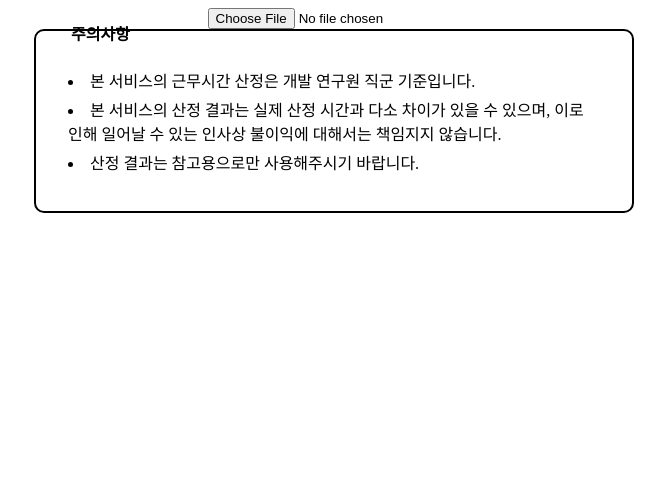
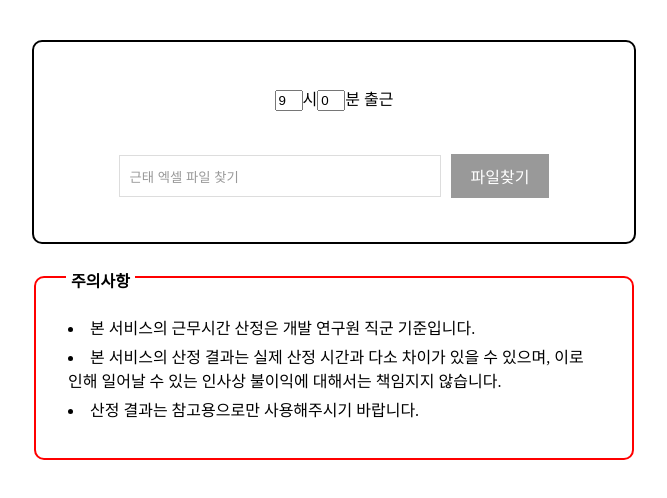
Before and after one commit to mucho7/fridayTboong, a React (Create React App) app: page / in a window 1280 px wide. Shown: the top 498 px of the page, without its empty margins (306-973 px from the left). Built offline with nearby package versions, Linux system fonts and the light colour scheme.

Commit message:
[feat] 엑셀 입력 디자인

```diff
--- a/src/App.tsx
+++ b/src/App.tsx
@@ -1,10 +1,10 @@
 import styled from "styled-components";
-import { Warning, ExcelInput } from "./components";
+import { Warning, UserInput } from "./components";
 
 function App() {
   return (
     <TmaxWrapper>
-      <ExcelInput />
+      <UserInput />
       <Warning />
     </TmaxWrapper>
   );
--- /dev/null
+++ b/src/components/UserInput.tsx
@@ -0,0 +1,36 @@
+import { useState } from "react";
+
+import { ExcelInput, TimeInput } from "./input";
+import { WorkTimeView } from "./";
+import styled from "styled-components";
+
+const UserInput = () => {
+  const [excelFile, setExcelFile] = useState<string[][]>([]);
+
+  return (
+    <>
+      {excelFile.length !== 0 ? <WorkTimeView excelFile={excelFile} /> : <></>}
+
+      <InputWrapper>
+        <TimeInput />
+        <ExcelInput setExcelFile={setExcelFile} />
+      </InputWrapper>
+    </>
+  );
+};
+const InputWrapper = styled.div`
+  display: flex;
+  justify-content: space-evenly;
+  align-items: center;
+  flex-direction: column;
+
+  width: 100%;
+  max-width: 600px;
+  height: 200px;
+  margin: 2rem 0;
+
+  border: 2px solid black;
+  border-radius: 10px;
+`;
+
+export default UserInput;
--- a/src/components/Warning.tsx
+++ b/src/components/Warning.tsx
@@ -20,7 +20,7 @@ const Warning = () => {
 
 const WarningContainer = styled.div`
   position: relative;
-  border: 2px solid black;
+  border: 2px solid red;
   border-radius: 10px;
   padding: 2rem;
 `;
@@ -29,7 +29,7 @@ const WarningSign = styled.div`
   position: absolute;
   top: -10px;
   left: 30px;
-  background-color: var(--color-background);
+  background-color: white;
   font-weight: 600;
   padding: 0px 5px;
 `;
--- a/src/components/WorkTimeView.tsx
+++ b/src/components/WorkTimeView.tsx
@@ -38,14 +38,15 @@ const WorkTimeView = (props: WorkTimeViewProps) => {
 
   const getDatesOfThisWeek = () => {
     // const today = new Date();
-    const today = new Date(new Date().getTime() - 7 * 24 * 60 * 60 * 1000 * 2);
+    // 일단 2주 전으로 계산 중  - 7 * 24 * 60 * 60 * 1000
+    const today = new Date(new Date().getTime());
     const dayOfWeek = today.getDay();
 
     const monday = new Date(today);
     monday.setDate(today.getDate() - dayOfWeek + 1);
 
     const friday = new Date(monday);
-    friday.setDate(monday.getDate() + 4);
+    friday.setDate(monday.getDate() + 3);
 
     const datesOfWeek: Date[] = [];
     for (
--- a/src/components/index.ts
+++ b/src/components/index.ts
@@ -1,6 +1,6 @@
 import Header from "./Header";
 import Warning from "./Warning";
-import ExcelInput from "./ExcelInput";
+import UserInput from "./UserInput";
 import WorkTimeView from "./WorkTimeView";
 
-export { Header, Warning, ExcelInput, WorkTimeView };
+export { Header, UserInput, Warning, WorkTimeView };
--- a/src/components/ExcelInput.tsx
+++ b/src/components/input/ExcelInput.tsx
@@ -1,13 +1,18 @@
-import { useState, ChangeEvent } from "react";
+import { ChangeEvent, useState } from "react";
 import { read, utils } from "xlsx";
-import WorkTimeView from "./WorkTimeView";
+import "./Excelnput.css";
 
-const ExcelInput = () => {
-  const [excelFile, setExcelFile] = useState<string[][]>([]);
+type ExcelInputProps = {
+  setExcelFile: (file: string[][]) => void;
+};
+
+const ExcelInput = (props: ExcelInputProps) => {
+  const { setExcelFile } = props;
+  const [filePath, setFilePath] = useState<string>("");
 
   const handleFile = (event: ChangeEvent<HTMLInputElement>) => {
     const file = event.target.files?.[0];
-
+    file && setFilePath(file.name);
     if (!file) return;
 
     const reader = new FileReader();
@@ -28,15 +33,15 @@ const ExcelInput = () => {
   };
 
   return (
-    <>
-      {excelFile.length !== 0 ? <WorkTimeView excelFile={excelFile} /> : <></>}
+    <div className="filebox">
       <input
-        type="file"
-        onChange={handleFile}
-        accept=".xlsx"
-        multiple={false}
+        className="upload-name"
+        value={filePath || "근태 엑셀 파일 찾기"}
+        placeholder="근태 엑셀 파일 찾기"
       />
-    </>
+      <label htmlFor="file">파일찾기</label>
+      <input type="file" id="file" onChange={handleFile} />
+    </div>
   );
 };
 
--- /dev/null
+++ b/src/components/input/Excelnput.css
@@ -0,0 +1,33 @@
+.filebox {
+  width: auto;
+  display: inline;
+}
+
+.filebox .upload-name {
+  display: inline-block;
+  height: 40px;
+  padding: 0 10px;
+  vertical-align: middle;
+  width: 300px;
+  border: 1px solid #dddddd;
+  color: #999999;
+}
+
+.filebox label {
+  display: inline-block;
+  padding: 10px 20px;
+  color: #fff;
+  vertical-align: middle;
+  background-color: #999999;
+  cursor: pointer;
+  margin-left: 10px;
+}
+
+.filebox input[type="file"] {
+  position: absolute;
+  width: 0;
+  height: 0;
+  padding: 0;
+  overflow: hidden;
+  border: 0;
+}
--- /dev/null
+++ b/src/components/input/TimeInput.tsx
@@ -0,0 +1,34 @@
+import React, { useState } from "react";
+
+const TimeInput = () => {
+  const [hour, setHour] = useState(9);
+  const [minute, setMinute] = useState(0);
+
+  const limitValue = (target: number, max: number) => {
+    if (target > max || target < 0) return false;
+    return true;
+  };
+
+  const handleHourChange = (event) => {
+    if (limitValue(event.target.value, 23)) setHour(event.target.value);
+  };
+
+  const handleMinuteChange = (event) => {
+    if (limitValue(event.target.value, 59)) setMinute(event.target.value);
+  };
+
+  const style = {
+    width: "20px",
+  };
+
+  return (
+    <div style={{ margin: "0 auto" }}>
+      <input style={style} value={hour} onChange={handleHourChange} />
+      시
+      <input style={style} value={minute} onChange={handleMinuteChange} />분
+      출근
+    </div>
+  );
+};
+
+export default TimeInput;
--- /dev/null
+++ b/src/components/input/index.ts
@@ -0,0 +1,4 @@
+import ExcelInput from "./ExcelInput";
+import TimeInput from "./TimeInput";
+
+export { ExcelInput, TimeInput };
```
